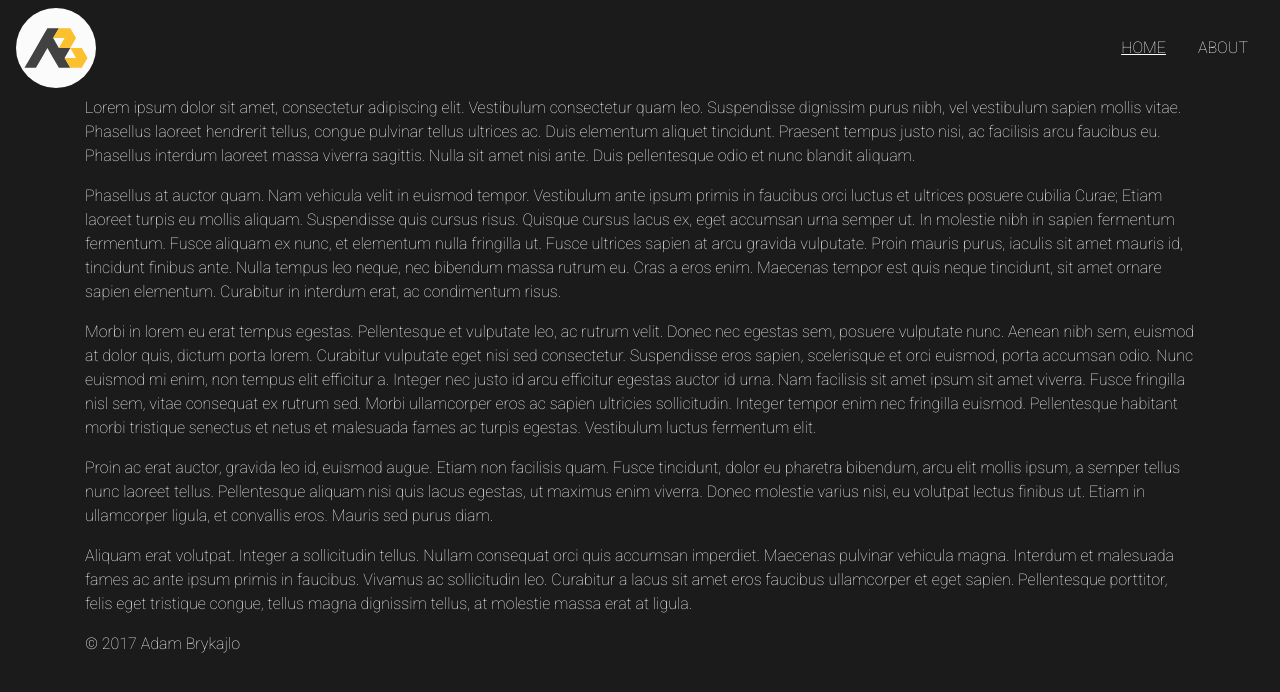
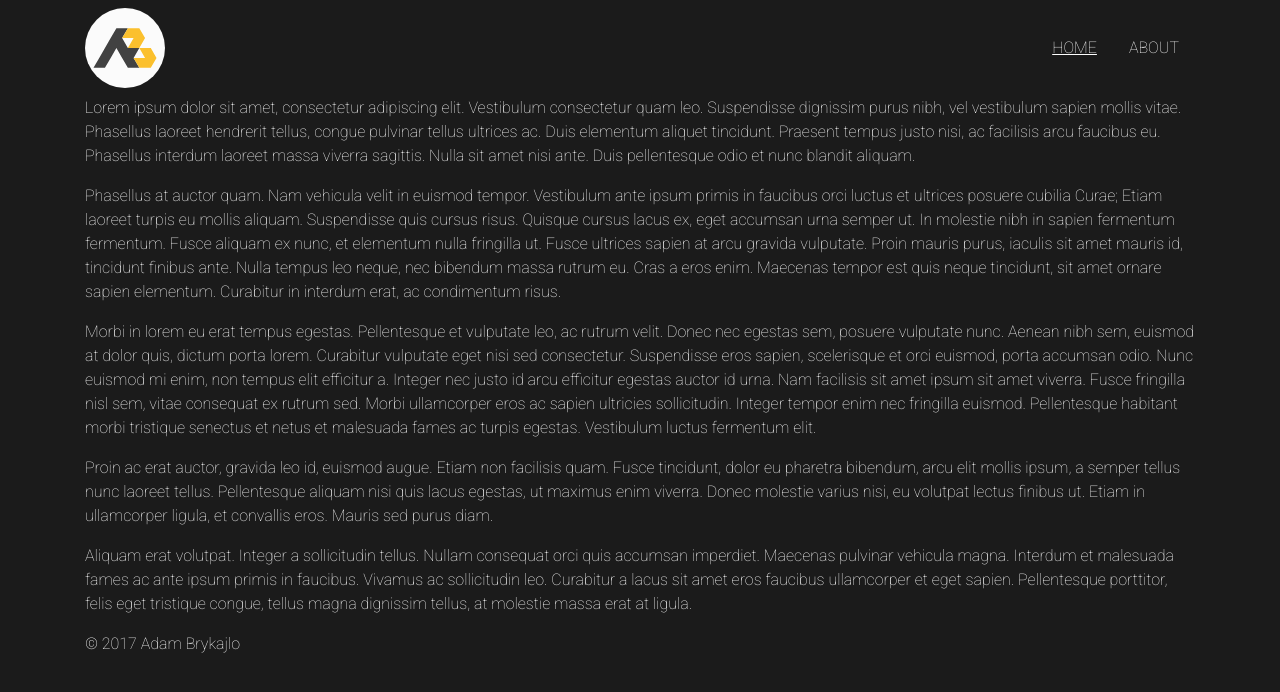
Before and after one commit to abrykajlo/abrykajlo.github.io, a Jekyll site: the page built from index.md, in a window 1280 px wide. Shown: the top 692 px of the page. Built offline with Jekyll 4.4.1, drawn with Linux system fonts in a browser that asks for light colours; nearby versions of some CDN libraries.

Commit message:
Add container to header

```diff
--- a/_includes/header.html
+++ b/_includes/header.html
@@ -1,4 +1,5 @@
 <header class="navbar">
+  <div class="container">
     <img class="rounded-circle" height="80px" src="images/logo.svg"/>
     <ul class="nav">
 {% assign page_list = site.pages | sort: 'order' %}
@@ -14,4 +15,5 @@
 {% endif %}
 {% endfor %}
     </ul>
+  </div>
 </header>
```
Lines whose indentation alone changed are shown as unchanged.
